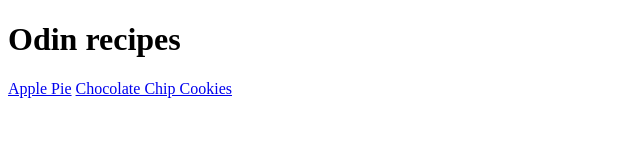
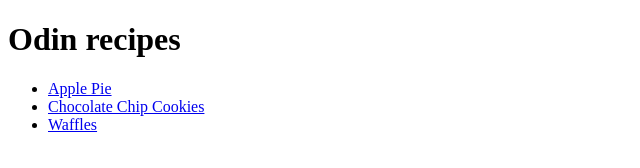
Before and after one commit to janceboy/odin-recipes, a plain HTML site: page index.html in a window 1280 px wide. Shown: the whole page, without its empty margins (0-640 px from the left). Drawn offline with Linux system fonts and the light colour scheme.

Commit message:
added waffles recipe

```diff
--- a/index.html
+++ b/index.html
@@ -8,7 +8,10 @@
 </head>
 <body>
     <h1>Odin recipes</h1>
-    <a href="./recipes/apple-pie.html">Apple Pie</a>
-    <a href="./recipes/chocolate-chip-cookies.html">Chocolate Chip Cookies</a>
+    <ul>
+        <li><a href="./recipes/apple-pie.html">Apple Pie</a></li>
+        <li><a href="./recipes/chocolate-chip-cookies.html">Chocolate Chip Cookies</a></li>
+        <li><a href="./recipes/waffles.html">Waffles</a></li>
+    </ul>
 </body>
 </html>
```
